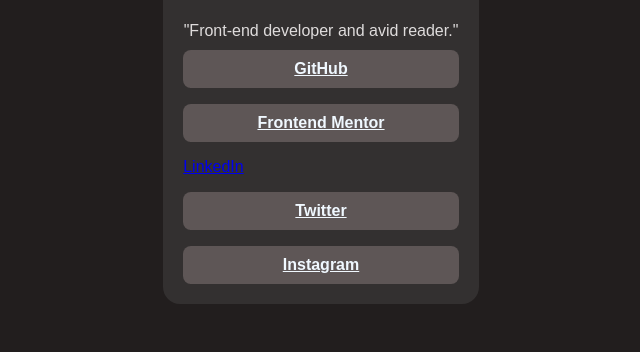
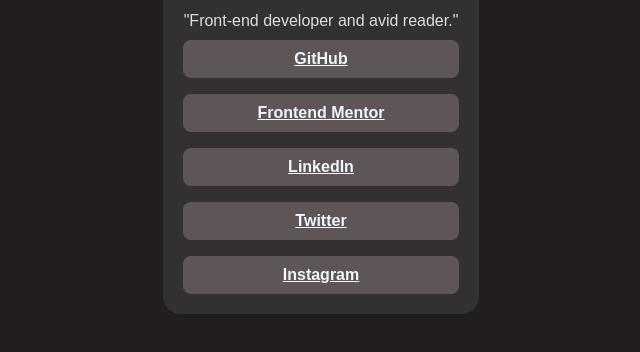
Before and after one commit to SanjanaMahindru/Social-Links, a plain HTML site: page index.html in a window 1280 px wide. Shown: the part 352-704 px from the top of the page, without its empty margins (319-959 px from the left). Drawn offline with Linux system fonts and the light colour scheme.

Commit message:
Update index.html

```diff
--- a/index.html
+++ b/index.html
@@ -22,7 +22,7 @@
             <div class="links">
                 <a href="https://github.com/SanjanaMahindru" target="_blank" class="button-link">GitHub</a>
                 <a href="link" target="_blank" class="button-link">Frontend Mentor</a>
-                <a href="link" target="_blank">LinkedIn</a>
+                <a href="link" target="_blank" class="button-link">LinkedIn</a>
                 <a href="link" target="_blank" class="button-link">Twitter</a>
                 <a href="https://www.instagram.com/serene.soul_3" target="_blank" class="button-link">Instagram</a>
             </div>
```
